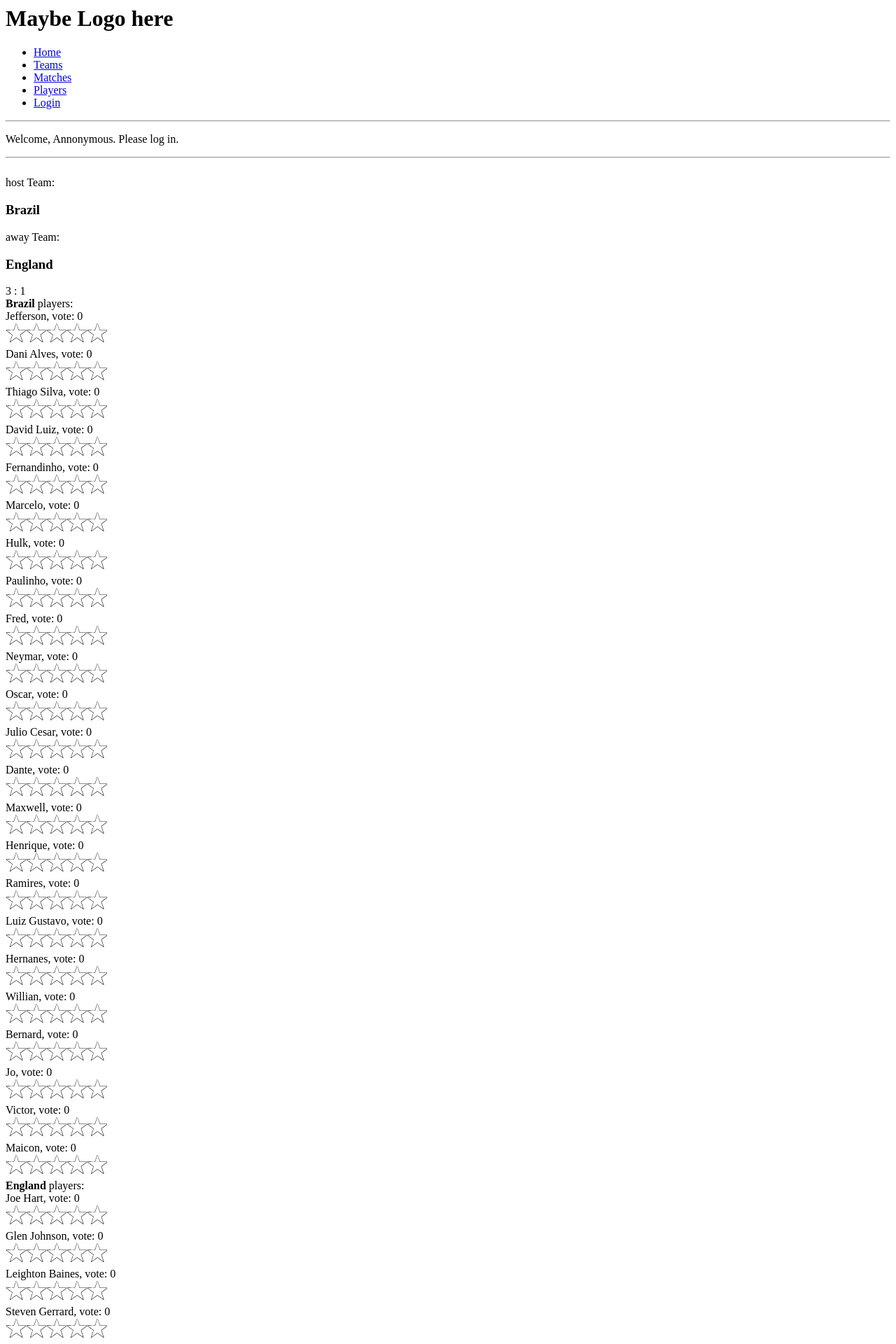
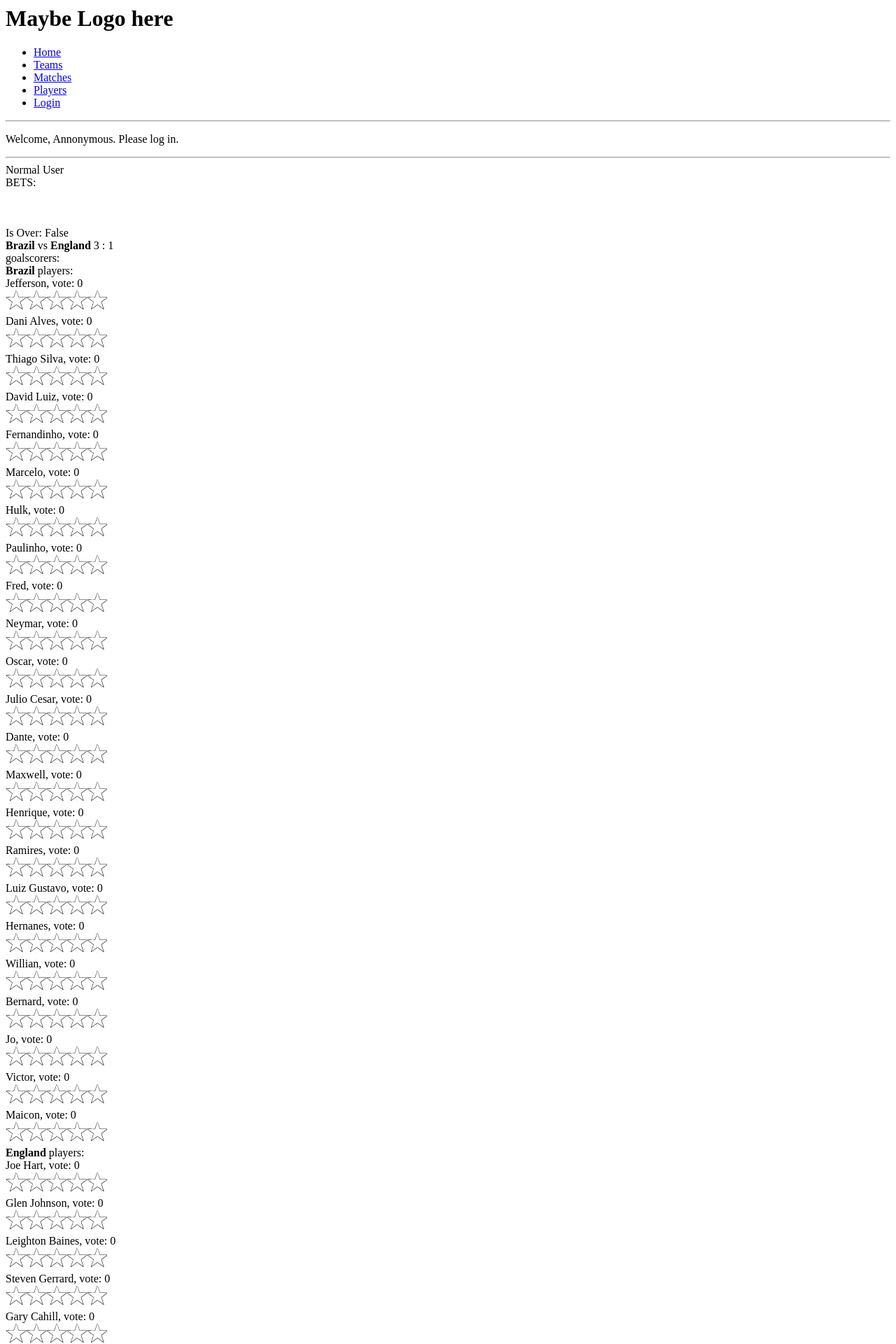
Before and after one commit to pskamburov/world-cup, a Django app: page /match/1/ in a window 1280 px wide. Shown: the top 1920 px of the page at 70% size. Run offline with Django 3.2, Linux system fonts and the light colour scheme; data comes from the database, SQL or seed files in the repository; both versions use the stored data as it was after the commit; data that the repository does not hold is empty; parts of the project's set-up code (start-up, migrations or seed data) failed here and were passed over.

Commit message:
points for users

```diff
--- a/worldcup/website/forms.py
+++ b/worldcup/website/forms.py
@@ -9,6 +9,7 @@ class LoginForm(forms.Form):
     username = forms.CharField()
     password = forms.CharField(widget=forms.PasswordInput())
 
+
 class RegistrationForm(ModelForm):
 
     password = forms.CharField(widget=forms.PasswordInput())
--- a/worldcup/website/models.py
+++ b/worldcup/website/models.py
@@ -1,30 +1,44 @@
 # Create your models here.
 from django.db import models
 from django.contrib.auth.models import User
+
 
 class Team(models.Model):
     name = models.CharField(max_length=50)
     group = models.CharField(max_length=2)
     info = models.TextField()
+
     def __str__(self):
         return self.name
+
 
 class Player(models.Model):
     name = models.CharField(max_length=100)
     team = models.ForeignKey(Team, related_name="team")
+    age = models.PositiveSmallIntegerField()
+    number = models.PositiveSmallIntegerField()
+    position = models.CharField(max_length=3)
+
     def __str__(self):
         return self.name
+
 
 class Match(models.Model):
     host = models.ForeignKey(Team, related_name="host_matches")
     away = models.ForeignKey(Team, related_name="away_matches")
-    score_host = models.PositiveSmallIntegerField()
-    score_away = models.PositiveSmallIntegerField()
-    schedule = models.DateField()
+    score_host = models.PositiveSmallIntegerField(blank=True, null=True)
+    score_away = models.PositiveSmallIntegerField(blank=True, null=True)
+    schedule = models.DateTimeField()
+    is_over = models.BooleanField(default=False)
     def __str__(self):
-        # match = self.host.name + " " + self.score_host + " : " + self.score_away + " " + self.away.name
         representation = "{} {} : {} {}".format(self.host.name, self.score_host, self.score_away, self.away.name)
         return representation
+
+
+class Goal(models.Model):
+    match = models.ForeignKey(Match, related_name="match_g")
+    goalscorer = models.ForeignKey(Player, related_name="scorer")
+
 
 class Voting(models.Model):
     VOTE_CHOISES = (
@@ -36,7 +50,19 @@ class Voting(models.Model):
         )
     vote = models.PositiveSmallIntegerField(choices=VOTE_CHOISES,
        default=0)
-
     match = models.ForeignKey(Match, related_name="match")
     player = models.ForeignKey(Player, related_name="player")
     user = models.ForeignKey(User, related_name="user")
+
+
+class Point(models.Model):
+    user = models.ForeignKey(User, related_name="user_p")
+    points = models.PositiveSmallIntegerField()
+
+
+class PredictMatch(models.Model):
+    predict_match = models.ForeignKey(Match, related_name="predict_match")
+    user = models.ForeignKey(User, related_name="user_bet")
+    score_host = models.PositiveSmallIntegerField()
+    score_away = models.PositiveSmallIntegerField()
+    goalscorer = models.ForeignKey(Player, related_name="goalscorer")
--- a/worldcup/website/templates/players.html
+++ b/worldcup/website/templates/players.html
@@ -9,3 +9,4 @@ All-players:
         <hr>
     </article>
     {% endfor %}
+{% endblock %}
--- a/worldcup/website/templates/show-match.html
+++ b/worldcup/website/templates/show-match.html
@@ -2,16 +2,43 @@
 
 {% block content %}
 <div id="alert-message"> </div>
+
+ {% if allowed %}
+    Moderator
+
+ {% else %}
+    Normal User
+ {% endif %}
+<br>
+BETS:
 <br>
 
+        <br>
+{% for bet,points in bets.items %}
+    <b>{{ bet.0 }}</b>
+    <b>{{ bet.0.id }}</b>
+     result: {{ bet.1 }}: {{ bet.2 }}
+     goalscorer: {{ bet.3.name }}
+     points: {{ points }}
+        <br>
+{% endfor %}
+<br>
+<br>
+Is Over: {{ is_over }}
+<br>
 
-host Team:
-<h3>{{ match.host.name }}</h3>
-away Team:
-<h3>{{ match.away.name }}</h3>
+<b>{{ match.host }}</b>
+vs
+<b>{{ match.away }}</b>
 
  {{ match.score_host }} : {{ match.score_away }}
 <br>
+goalscorers:
+<br>
+{% for goalscorer in goalscorers %}
+{{ goalscorer }}
+    <br>
+{% endfor %}
 <b>{{ match.host.name }}</b> players:
 {% for player, vote in votes_players_host.items %}
         <br>
--- a/worldcup/website/views.py
+++ b/worldcup/website/views.py
@@ -1,5 +1,5 @@
 from django.shortcuts import render, get_object_or_404, redirect
-from .models import Team, Player, Match, Voting
+from .models import Team, Player, Match, Voting, Point, PredictMatch, Goal
 
 from django.contrib.auth import authenticate, login
 from django.contrib.auth.models import User
@@ -41,19 +41,60 @@ def show_match(request, match_id):
     votes_players_host = {}
     votes_players_away = {}
     players_host = Player.objects.filter(team__name=match.host.name)
-    for player in players_host:
+    votes_players_host = player_ratings(players_host, match_id)
+    players_away = Player.objects.filter(team__name=match.away.name)
+    votes_players_away = player_ratings(players_away, match_id)
+
+    if request.user.is_authenticated():
+        username = request.user.username
+        is_super = request.user.is_superuser
+        allowed = is_allowed(username) or is_super
+
+    else:
+        allowed = False
+    all_bets = PredictMatch.objects.filter(predict_match__id=match_id)
+    bets = { (bet.user, bet.score_host, bet.score_away, bet.goalscorer):0 for bet in all_bets}
+    goals = Goal.objects.filter(match__id=match_id)
+    goalscorers = [ goal.goalscorer for goal in goals ]
+    for bet, points in bets.items():
+        bets[bet] = calculate_points((bet[1], bet[2]),(match.score_host, match.score_away), bet[3], goalscorers)
+    is_over = match.is_over
+    if is_over:
+        pass
+    return render(request, "show-match.html", locals())
+
+def player_ratings(players, match_id):
+    player_votes = {}
+    for player in players:
         all_votes = Voting.objects.filter(match__id=match_id, player=player)
         sum_vote = sum([query.vote for query in all_votes])
         count = 1 if all_votes.count() == 0 else all_votes.count()
-        votes_players_host[player] = sum_vote/count
-    players_away = Player.objects.filter(team__name=match.away.name)
-    for player in players_away:
-        all_votes = Voting.objects.filter(match__id=match_id, player=player)
-        sum_vote = sum([query.vote for query in all_votes])
-        count = 1 if all_votes.count() == 0 else all_votes.count()
-        votes_players_away[player] = sum_vote/count
-    return render(request, "show-match.html", locals())
+        player_votes[player] = sum_vote/count
+    return player_votes
 
+def calculate_points(bet_result, result, bet_goalscorer, goalscorers):
+    points = 0
+    if result != (None, None):
+        bet_difference = bet_result[0] - bet_result[1]
+        difference = result[0] - result[1]
+        if( bet_result == result):
+            points = 5
+        elif (bet_difference == difference ):
+            points = 3
+        elif ((bet_difference > 0 and difference > 0) or (bet_difference < 0 and difference < 0)):
+            points = 1
+        for goalscorer in goalscorers:
+            if(goalscorer == bet_goalscorer):
+                points += 1
+    return points
+
+def is_allowed(user):
+    allowed_group = set(['admin', 'moderator'])
+    usr = User.objects.get(username=user)
+    groups = [ x.name for x in usr.groups.all()]
+    if allowed_group.intersection(set(groups)):
+       return True
+    return False
 
 def login(request):
     if request.user.is_authenticated():
@@ -112,7 +153,6 @@ def rate(request):
                     message = "You voted {} for {}. Thank you!".format(rating, player)
                 else:
                     message = "You already voted for this player!"
-
         else:
             message = "No XHR"
         return HttpResponse(message)
```
Also changed, not shown: worldcup/website/admin.py (+9 -1 lines), worldcup/website/static/rating.css (deleted, +0 -35 lines), worldcup/db.sqlite3, worldcup/website/migrations/0005_points.py (added), worldcup/website/migrations/0006_auto_20140620_0126.py (added), worldcup/website/migrations/0007_auto_20140620_0131.py (added), worldcup/website/migrations/0008_goalscorer.py (added), worldcup/website/migrations/0009_auto_20140620_0225.py (added), worldcup/website/migrations/0010_auto_20140620_0229.py (added), worldcup/website/migrations/0011_auto_20140620_0251.py (added), worldcup/website/migrations/0012_auto_20140621_1242.py (added), worldcup/website/migrations/0013_auto_20140621_1242.py (added), worldcup/website/migrations/0014_player_number.py (added), worldcup/website/migrations/0015_auto_20140621_1244.py (added).
